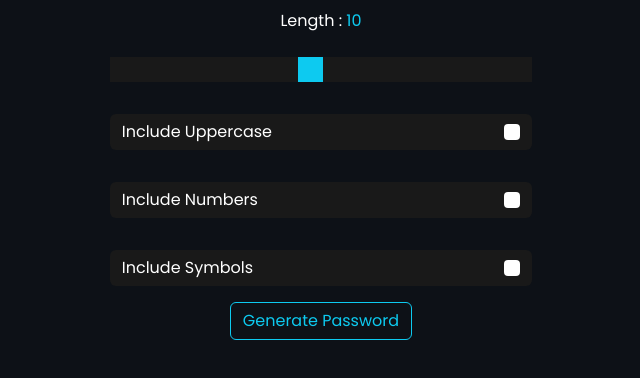
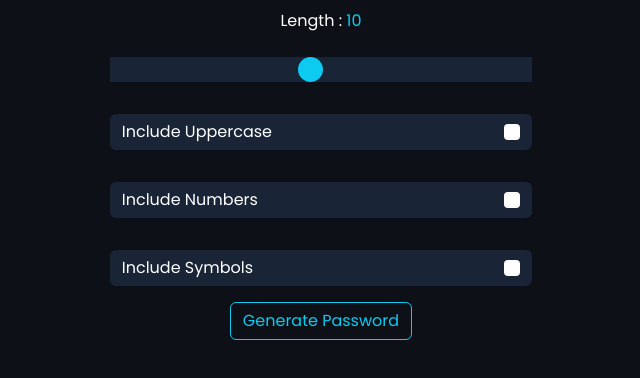
Before and after one commit to Hardikjscoder/Password-Generator, a plain HTML site: page index.html in a window 1280 px wide. Shown: the part 266-644 px from the top of the page, without its empty margins (319-959 px from the left). Drawn offline with nearby package versions, Linux system fonts and the light colour scheme.

Commit message:
Improved styles

```diff
--- a/index.html
+++ b/index.html
@@ -58,7 +58,7 @@
       }
 
       #password {
-        background: #191919;
+        background: #192436;
         padding: 1em;
         font-size: 1.25rem;
         margin: 1rem 0;
@@ -80,7 +80,7 @@
         appearance: none;
         width: 100%;
         height: 25px;
-        background: #191919;
+        background: #192436;
         outline: none;
       }
 
@@ -91,6 +91,7 @@
         height: 25px;
         background: #0dcaf0;
         cursor: pointer;
+        border-radius: 50%;
       }
     </style>
   </head>
@@ -122,7 +123,7 @@
         >
           <div
             class="input-group-text d-flex justify-content-between"
-            style="width: 33vw; background: #191919; color: white"
+            style="width: 33vw; background: #192436; color: white"
           >
             <span>Include Uppercase</span>
             <input
@@ -139,7 +140,7 @@
         >
           <div
             class="input-group-text d-flex justify-content-between"
-            style="width: 33vw; background: #191919; color: white"
+            style="width: 33vw; background: #192436; color: white"
           >
             <span>Include Numbers</span>
             <input
@@ -156,7 +157,7 @@
         >
           <div
             class="input-group-text d-flex justify-content-between"
-            style="width: 33vw; background: #191919; color: white"
+            style="width: 33vw; background: #192436; color: white"
           >
             <span>Include Symbols</span>
             <input
```
